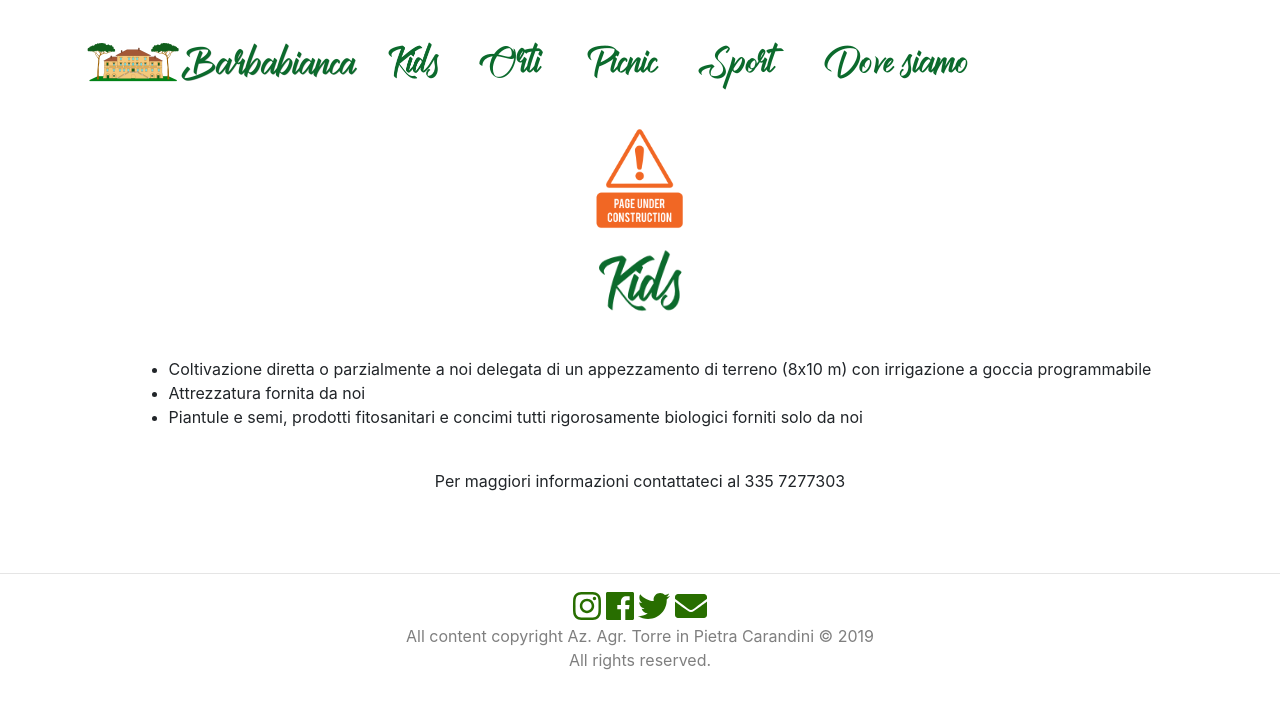
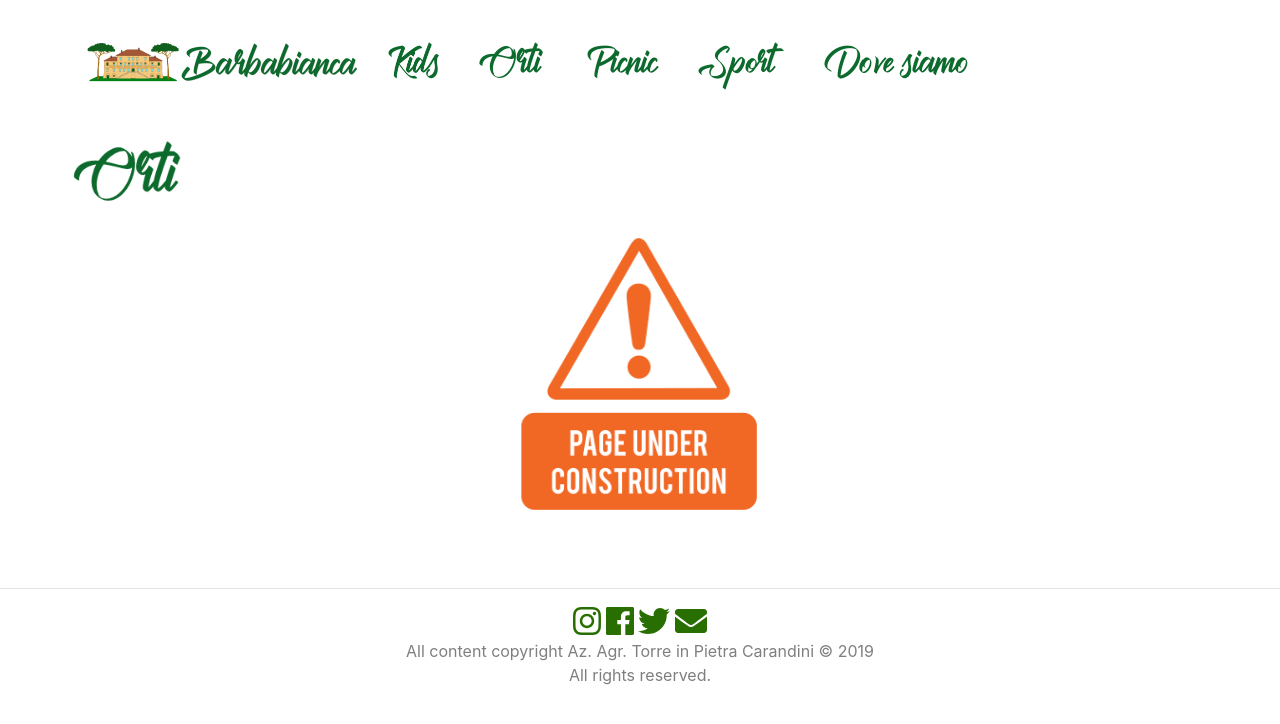
Before and after one commit to tpc-barbabianca/tpc-barbabianca.github.io, a Jekyll site: the page built from orti.html, in a window 1280 px wide. Shown: the top 724 px of the page. Built offline with Jekyll 4.4.1, drawn with Linux system fonts in a browser that asks for light colours; nearby versions of some CDN libraries.

Commit message:
Change pages for production site

```diff
--- a/_includes/head.html
+++ b/_includes/head.html
@@ -2,7 +2,7 @@
     <meta charset="UTF-8">
     <meta name="viewport" content="width=device-width, initial-scale=1.0">
     <meta http-equiv="X-UA-Compatible" content="ie=edge">
-    <title>Barbabianca</title>
+    <title>Barbabianca - {{page.title}}</title>
 
     <link rel="stylesheet" href="/css/main.css">
     <link rel="shortcut icon" href="/barbabianca.ico">
--- a/orti.html
+++ b/orti.html
@@ -3,27 +3,17 @@ layout: default
 title: Orti
 ---
 
-<section id="kids">
+<section id="orti">
     <div class="container">
-        <div class="row justify-content-center">
+        <div class="row">
             <div>
-                <img src="/assets/images/puc.png" height="109" alt="kids">
+                <img src="/assets/images/menu_items/orti.png" height="100" alt="kids">
             </div>
         </div>
         <div class="row justify-content-center">
             <div>
-                <img src="/assets/images/menu_items/kids.png" height="100" alt="kids">
+                <img src="/assets/images/puc.png" height="300" alt="kids">
             </div>
-        </div>
-        <div class="row  mt-4 justify-content-center">
-            <ul>
-                <li>Coltivazione diretta o parzialmente a noi delegata di un appezzamento di terreno (8x10 m) con irrigazione a goccia programmabile</li>
-                <li>Attrezzatura fornita da noi</li>
-                <li>Piantule e semi, prodotti fitosanitari e concimi tutti rigorosamente biologici forniti solo da noi</li>
-            </ul>
-        </div>
-        <div class="row mt-4 justify-content-center">
-            <p>Per maggiori informazioni contattateci al 335 7277303</p>
         </div>
     </div>
 </section>
```
Also changed, not shown: dove_siamo.html (+3 -11 lines), kids.html (+3 -13 lines), picnic.html (+3 -13 lines), sport.html (+4 -13 lines).
